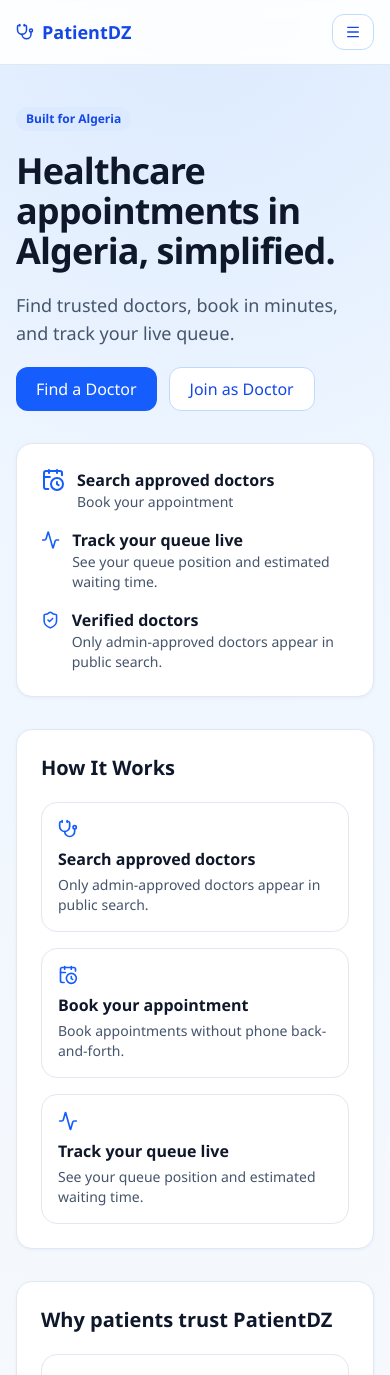
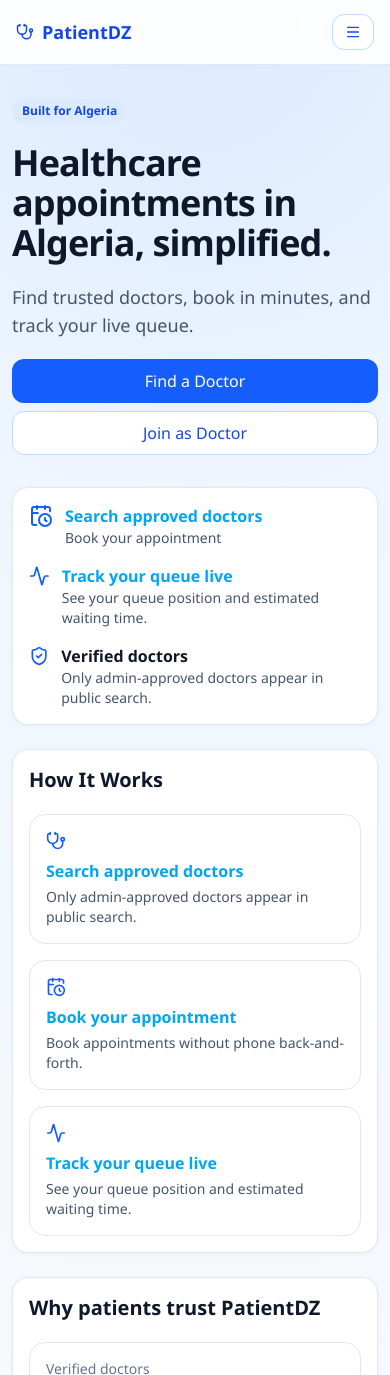
Before and after one commit to a-ziane/MedDZ, a Next.js app: page / in a window 390 px wide. Shown: the top 1375 px of the page. Built offline with nearby package versions, Linux system fonts and the light colour scheme; no server answers.

Commit message:
Style landing step titles light blue and improve mobile layout

```diff
--- a/src/components/landing.tsx
+++ b/src/components/landing.tsx
@@ -14,7 +14,7 @@ export function LandingPage() {
   return (
     <div className="min-h-screen bg-[radial-gradient(circle_at_top,#dbeafe_0%,#eff6ff_30%,#f8fafc_100%)] dark:bg-[radial-gradient(circle_at_top,#0f172a_0%,#020617_60%,#020617_100%)]">
       <Navbar />
-      <section className="mx-auto flex w-full max-w-7xl flex-col gap-8 px-4 py-10 sm:px-6 lg:py-16">
+      <section className="mx-auto flex w-full max-w-7xl flex-col gap-6 px-3 py-8 sm:gap-8 sm:px-6 lg:py-16">
         <div className="grid items-center gap-8 lg:grid-cols-[1.2fr_1fr]">
           <div className="space-y-5">
             <Badge className="w-fit">{text("builtForAlgeria")}</Badge>
@@ -22,30 +22,30 @@ export function LandingPage() {
               {text("heroTitle")}
             </h1>
             <p className="max-w-2xl text-lg text-slate-600 dark:text-slate-300">{text("tagline")}</p>
-            <div className="flex flex-wrap gap-3">
+            <div className="grid gap-2 sm:flex sm:flex-wrap sm:gap-3">
               <Link href="/patient/doctors">
-                <Button size="lg">{text("findDoctor")}</Button>
+                <Button size="lg" className="w-full sm:w-auto">{text("findDoctor")}</Button>
               </Link>
               <Link href="/auth/signup?type=doctor">
-                <Button size="lg" variant="outline">
+                <Button size="lg" variant="outline" className="w-full sm:w-auto">
                   {text("joinDoctor")}
                 </Button>
               </Link>
             </div>
           </div>
 
-          <Card className="grid gap-4 p-6">
+          <Card className="grid gap-4 p-4 sm:p-6">
             <div className="flex items-start gap-3">
               <CalendarClock className="text-blue-600" />
               <div>
-                <h3 className="font-semibold">{text("step1")}</h3>
+                <h3 className="font-semibold text-sky-500">{text("step1")}</h3>
                 <p className="text-sm text-slate-600 dark:text-slate-300">{text("step2")}</p>
               </div>
             </div>
             <div className="flex items-start gap-3">
               <Activity className="text-blue-600" />
               <div>
-                <h3 className="font-semibold">{text("step3")}</h3>
+                <h3 className="font-semibold text-sky-500">{text("step3")}</h3>
                 <p className="text-sm text-slate-600 dark:text-slate-300">{text("trust3Body")}</p>
               </div>
             </div>
@@ -59,7 +59,7 @@ export function LandingPage() {
           </Card>
         </div>
 
-        <Card className="space-y-5 p-6">
+        <Card className="space-y-5 p-4 sm:p-6">
           <h2 className="text-xl font-semibold">{text("howItWorks")}</h2>
           <div className="grid gap-4 md:grid-cols-3">
             {[
@@ -71,7 +71,7 @@ export function LandingPage() {
               return (
                 <div key={item.title} className="rounded-2xl border border-slate-200 bg-white p-4 dark:border-slate-800 dark:bg-slate-900">
                   <Icon className="mb-2 text-blue-600" size={20} />
-                  <h3 className="font-semibold">{item.title}</h3>
+                  <h3 className="font-semibold text-sky-500">{item.title}</h3>
                   <p className="mt-1 text-sm text-slate-600 dark:text-slate-300">{item.body}</p>
                 </div>
               );
@@ -79,7 +79,7 @@ export function LandingPage() {
           </div>
         </Card>
 
-        <Card className="space-y-5 p-6">
+        <Card className="space-y-5 p-4 sm:p-6">
           <h2 className="text-xl font-semibold">{text("trustTitle")}</h2>
           <div className="grid gap-4 md:grid-cols-3">
             {[
```
